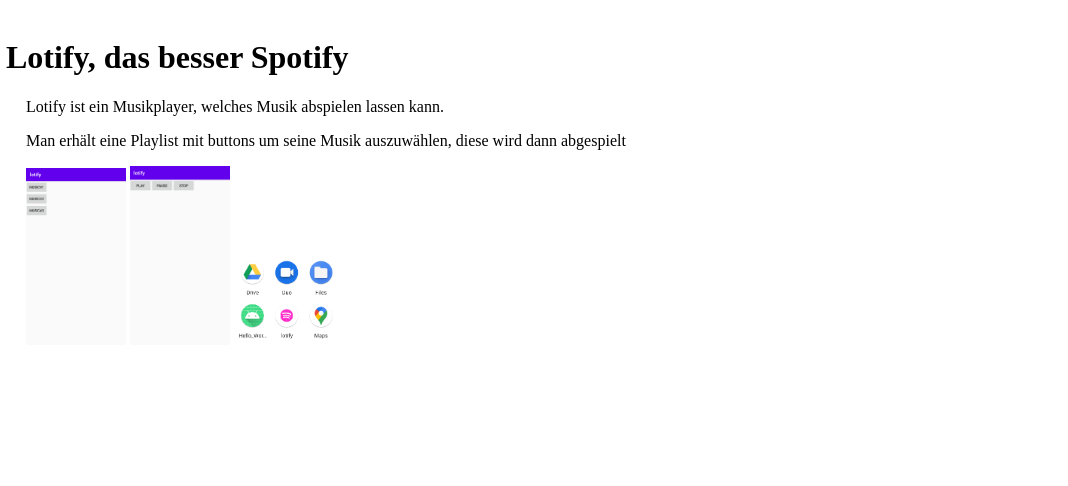
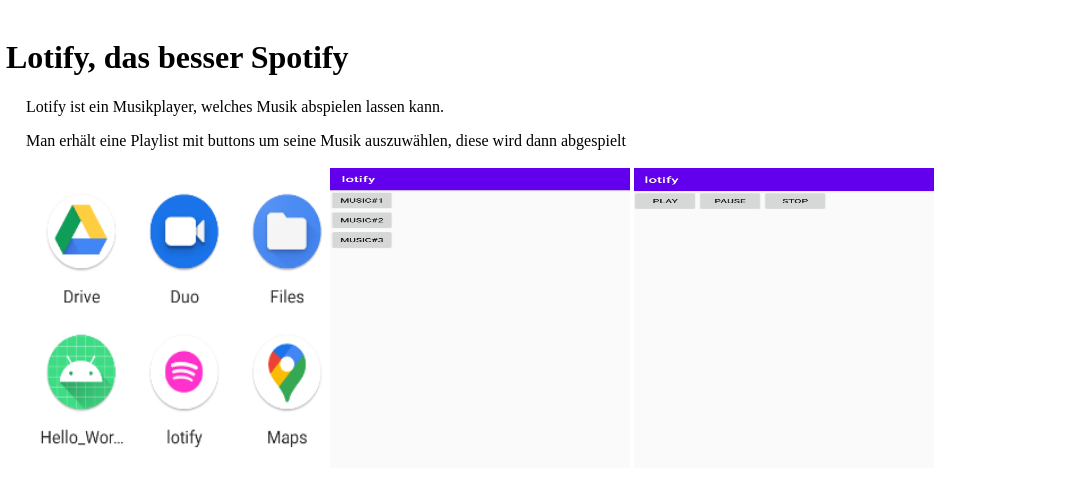
Before and after one commit to Keschin/Keschin.github.io, a plain HTML site: page index.html in a window 1280 px wide. Shown: the top 486 px of the page, 212-1280 px from the left. Drawn offline with Linux system fonts and the light colour scheme.

Commit message:
Updated Style

```diff
--- a/Style.css
+++ b/Style.css
@@ -17,8 +17,8 @@
   }
   .body img {
       position: relative;
-      top: 18px;
+      top: 20px;
       left: 30px;
-      width: 100px;
-      width: 100px;
+      width: 300px;
+      height: 300px;
   }
--- a/index.html
+++ b/index.html
@@ -16,9 +16,9 @@
     <div class="body">
         <p>Lotify ist ein Musikplayer, welches Musik abspielen lassen kann.</p>
         <p>Man erhält eine Playlist mit buttons um seine Musik auszuwählen, diese wird dann abgespielt</p>
+        <img src="App.png" alt="App">
         <img src="playlist.png" alt="Playlist">
         <img src="musicplayer.png" alt="Musicplayer">
-        <img src="App.png" alt="App">
     </div>
 </body>
 </html>
```
